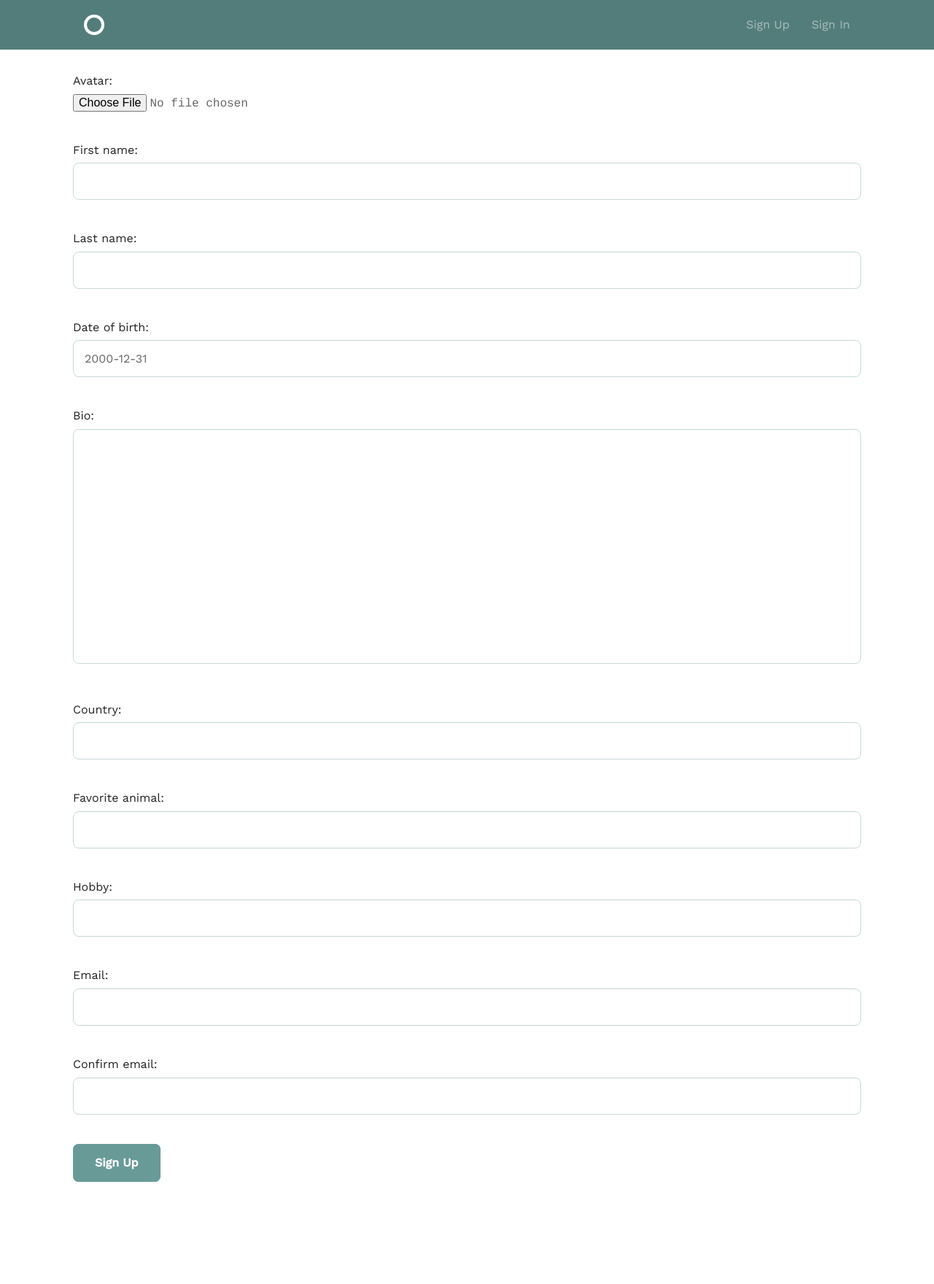
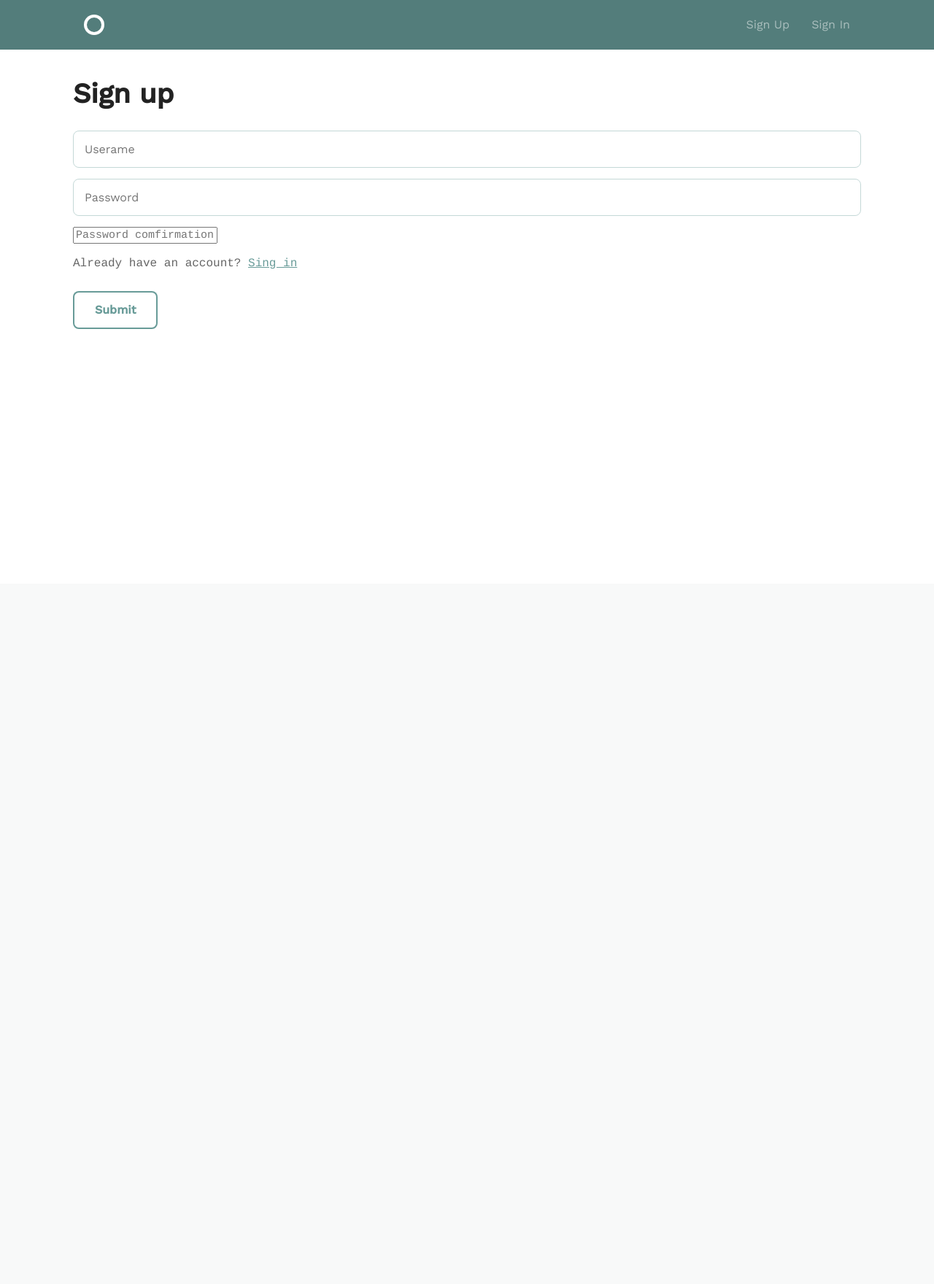
Before and after one commit to yushinna/python-project-07, a Django app: template accounts/templates/accounts/sign_up.html in a window 1280 px wide. Shown: the whole page at 73% size. After the commit the page ends 451 px from the top, so only its background shows below. Run offline with Django 3.2, Linux system fonts and the light colour scheme; the template is opened without the code that fills it: values that come from a table or form of the project are taken from there, others are empty.

Commit message:
Update sign_up.html

```diff
--- a/accounts/templates/accounts/sign_up.html
+++ b/accounts/templates/accounts/sign_up.html
@@ -1,11 +1,45 @@
 {% extends "layout.html" %}
-
 {% block title %}Sign Up | {{ super }}{% endblock %}
-
 {% block body %}
-<form method="POST" action="{% url 'accounts:sign_up' %}">
-    {% csrf_token %}
-    {{ form.as_p }}
-    <input type="submit" class="button-primary" value="Sign Up">
-</form>
+<section class="fdb-block fp-active" data-block-type="forms" data-id="80" draggable="true">
+    <div class="container">
+        <div class="row justify-content-center">
+            <div class="col-12 col-md-8 col-lg-7 col-md-5 text-center">
+                <div class="fdb-box fdb-touch">
+                    <div class="row">
+                        <div class="col">
+                            <h1>Sign up</h1>
+                        </div>
+                    </div>
+                    <form method="POST" action="{% url 'accounts:sign_up' %}">
+                        {% csrf_token %}
+                        <div class="row">
+                            <div class="col mt-4">
+                                <input name='username' type="text" class="form-control" placeholder="Userame">
+                            </div>
+                        </div>
+                        <div class="row mt-4">
+                            <div class="col ">
+                                <input name='password1' type="text" class="form-control" placeholder="Password">
+                            </div>
+                        </div>
+                        <div class="row mt-4">
+                            <div class="col">
+                                <input name='password2' type="password_confirmation" class="form-control mb-1"
+                                    placeholder="Password comfirmation">
+                                <p class="text-right">Already have an
+                                    account? <a href="{% url 'accounts:sign_in' %}">Sing in</a></p>
+                            </div>
+                        </div>
+                        <div class="row mt-4">
+                            <div class="col">
+                                <input type="submit" class="btn btn-primary" value="Submit">
+                            </div>
+                        </div>
+                    </form>
+                </div>
+            </div>
+        </div>
+    </div>
+</section>
 {% endblock %}
```
